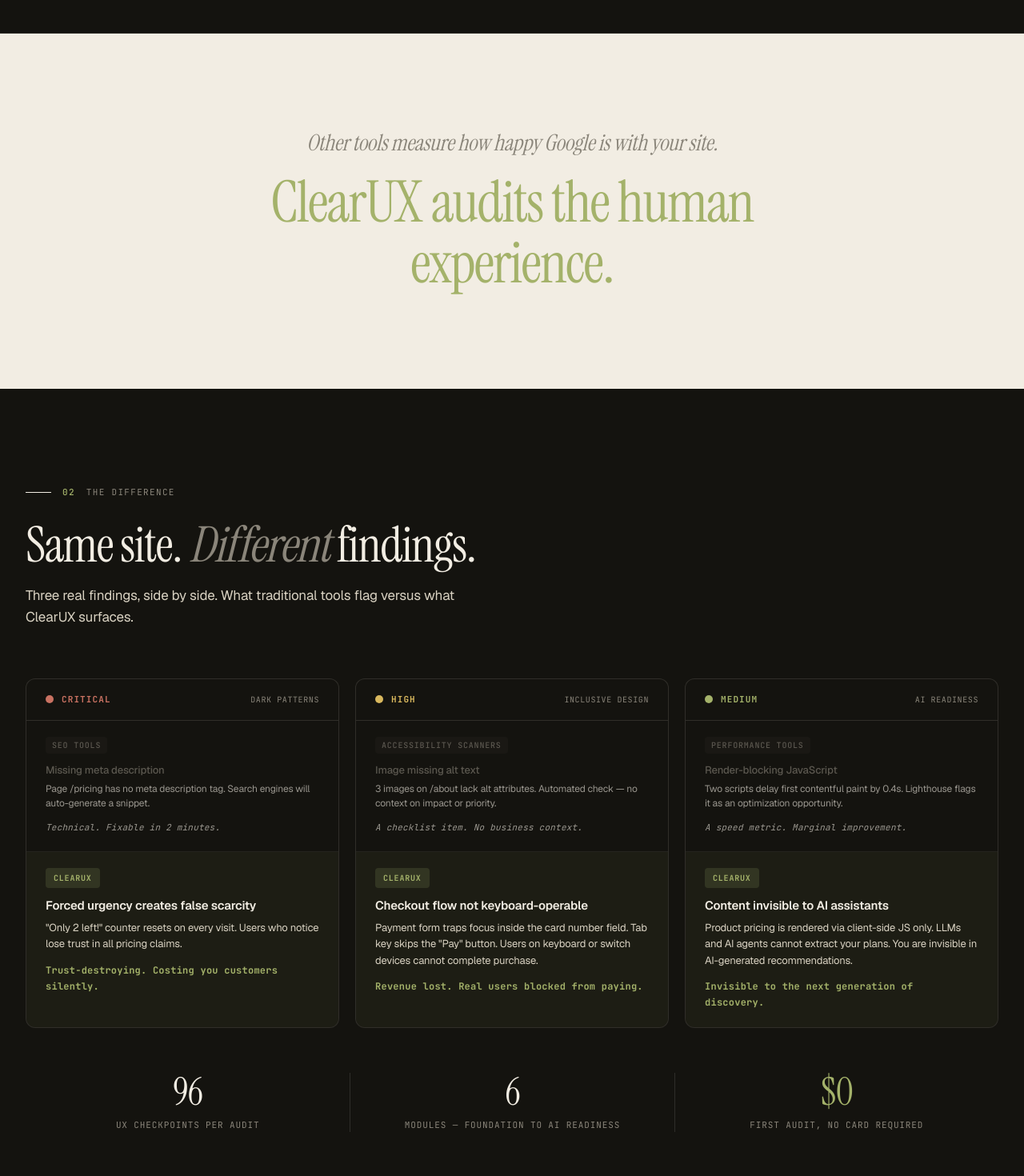
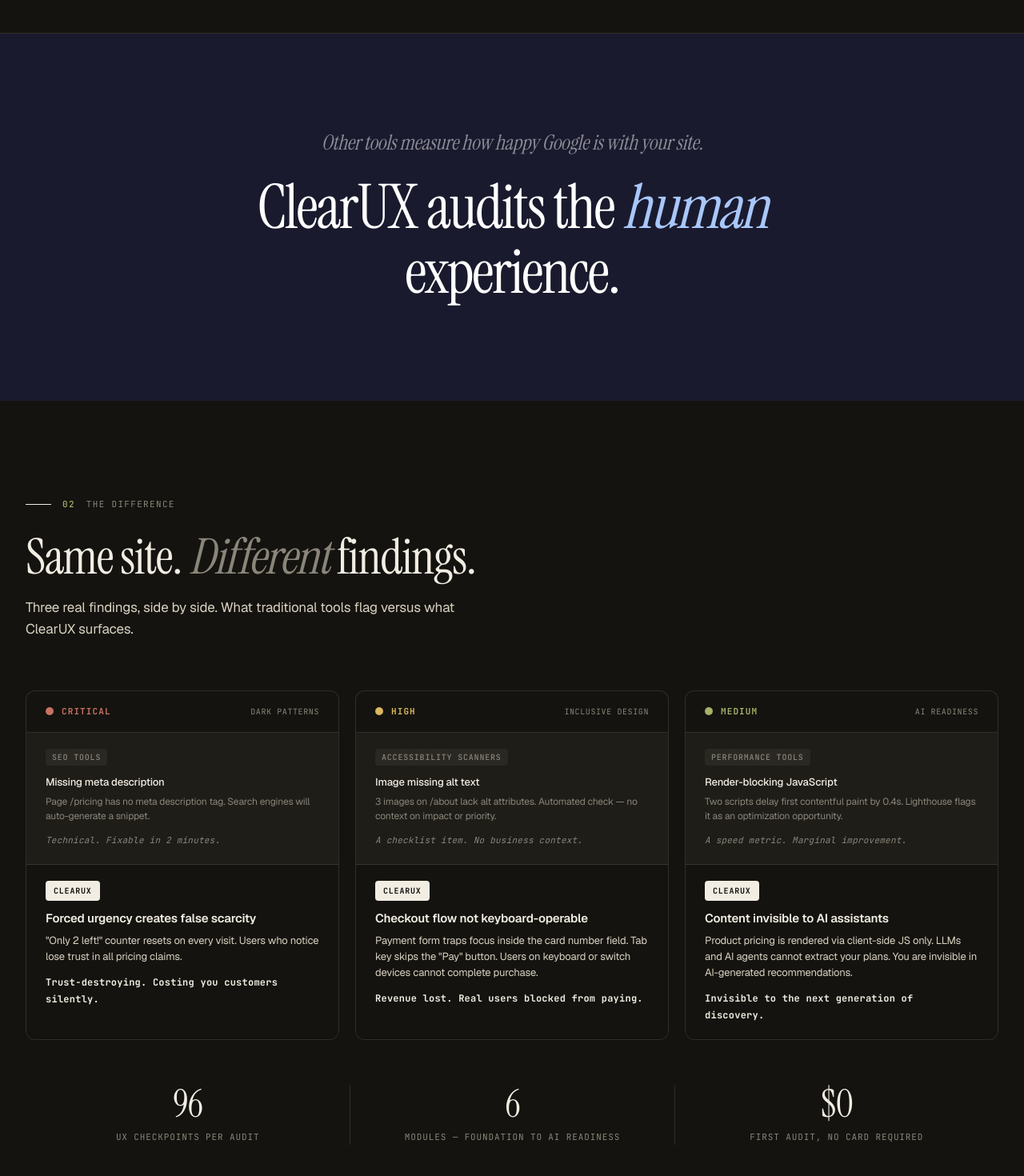
Before and after one commit to schintu79/clearux-saas, a Next.js app: page / in a window 1280 px wide. Shown: the part 2013-3483 px from the top of the page at 80% size. Built offline with nearby package versions, Linux system fonts and the light colour scheme; no server answers.

Commit message:
Fix audit UI: white finding cards, restore checkpoint health, improve multi-page crawler

```diff
--- a/src/components/marketing/Comparison.tsx
+++ b/src/components/marketing/Comparison.tsx
@@ -66,26 +66,28 @@ const sevColors: Record<string, { dot: string; text: string }> = {
 export function Comparison() {
   return (
     <>
-      {/* ── Dark interstitial banner ────────────────────────── */}
+      {/* ── Interstitial banner ─────────────────────────────── */}
       <section
         className="py-[120px] max-sm:py-[80px]"
-        style={{ background: 'var(--ink)', color: 'var(--paper)' }}
+        style={{ background: '#1A1A2E', color: '#ffffff' }}
       >
         <div className="max-w-mkt mx-auto px-8 max-sm:px-5 text-center">
-          {/* Line 1 — smaller, muted: the competitor reality */}
+          {/* Line 1 — smaller, subdued: the competitor reality */}
           <p
-            className="font-serif font-normal italic leading-[1.2] tracking-[-0.01em] mx-auto mb-5 max-sm:mb-4"
-            style={{ fontSize: 'clamp(18px, 2.4vw, 28px)', color: 'var(--m-muted)', maxWidth: '720px' }}
+            className="font-serif font-normal italic leading-[1.3] tracking-[-0.01em] mx-auto mb-6 max-sm:mb-4"
+            style={{ fontSize: 'clamp(18px, 2.4vw, 26px)', color: 'rgba(255,255,255,0.5)', maxWidth: '700px' }}
           >
             Other tools measure how happy Google is with your site.
           </p>
-          {/* Line 2 — larger, bright signal: our promise */}
-          <p
-            className="font-serif font-normal leading-[1.05] tracking-[-0.025em] mx-auto"
-            style={{ fontSize: 'clamp(36px, 5.6vw, 72px)', color: 'var(--signal)', maxWidth: '820px' }}
+          {/* Line 2 — large, bright white: the ClearUX promise */}
+          <h2
+            className="font-serif font-normal leading-[1.05] tracking-[-0.03em] mx-auto"
+            style={{ fontSize: 'clamp(40px, 6vw, 80px)', color: '#ffffff', maxWidth: '860px' }}
           >
-            ClearUX audits the human experience.
-          </p>
+            ClearUX audits the{' '}
+            <em className="italic" style={{ color: '#A8C7FA' }}>human</em>{' '}
+            experience.
+          </h2>
         </div>
       </section>
 
@@ -141,36 +143,33 @@ export function Comparison() {
                     </span>
                   </div>
 
-                  {/* Competitor side — faded, forgettable */}
-                  <div className="px-6 py-5 opacity-60" style={{ borderBottom: '1px solid var(--rule)' }}>
+                  {/* Competitor side — readable but clearly secondary */}
+                  <div className="px-6 py-5" style={{ borderBottom: '1px solid var(--rule)', background: 'var(--paper-2)' }}>
                     <div className="flex items-center gap-2 mb-3">
                       <span
                         className="font-mono text-[10px] tracking-[0.08em] uppercase font-medium px-2 py-0.5 rounded"
-                        style={{ background: 'var(--paper-2)', color: 'var(--m-muted)' }}
+                        style={{ background: 'var(--paper-3)', color: 'var(--m-muted)' }}
                       >
                         {card.competitor.tool}
                       </span>
                     </div>
-                    <p className="text-[13px] font-sans font-medium text-m-muted leading-[1.35] mb-1.5">
+                    <p className="text-[13px] font-sans font-medium text-ink/70 leading-[1.4] mb-1.5">
                       {card.competitor.title}
                     </p>
-                    <p className="text-[12px] font-sans text-m-muted/80 leading-[1.5] mb-3">
+                    <p className="text-[12px] font-sans text-m-muted leading-[1.5] mb-3">
                       {card.competitor.detail}
                     </p>
-                    <p className="text-[11px] font-mono tracking-[0.02em] text-m-muted/60 italic">
+                    <p className="text-[11px] font-mono tracking-[0.02em] text-m-muted italic">
                       {card.competitor.verdict}
                     </p>
                   </div>
 
-                  {/* ClearUX side — bold, high-contrast, unmissable */}
-                  <div
-                    className="px-6 py-5 flex-1"
-                    style={{ background: 'color-mix(in srgb, var(--signal) 6%, transparent)' }}
-                  >
+                  {/* ClearUX side — white background, bold, full contrast */}
+                  <div className="px-6 py-5 flex-1" style={{ background: 'var(--paper)' }}>
                     <div className="flex items-center gap-2 mb-3">
                       <span
                         className="font-mono text-[10px] tracking-[0.08em] uppercase font-semibold px-2.5 py-1 rounded"
-                        style={{ background: 'color-mix(in srgb, var(--signal) 16%, transparent)', color: 'var(--signal)' }}
+                        style={{ background: 'var(--ink)', color: 'var(--paper)' }}
                       >
                         ClearUX
                       </span>
@@ -181,10 +180,7 @@ export function Comparison() {
                     <p className="text-[13px] font-sans text-ink-2 leading-[1.55] mb-3">
                       {card.clearux.detail}
                     </p>
-                    <p
-                      className="text-[12px] font-mono tracking-[0.02em] font-semibold"
-                      style={{ color: 'var(--signal)' }}
-                    >
+                    <p className="text-[12px] font-mono tracking-[0.02em] font-semibold text-ink">
                       {card.clearux.verdict}
                     </p>
                   </div>
@@ -204,7 +200,7 @@ export function Comparison() {
               <p className="font-mono text-[11px] text-m-muted tracking-[0.08em] uppercase">modules — foundation to AI readiness</p>
             </div>
             <div className="text-center sm:px-6">
-              <p className="font-serif text-[48px] tracking-[-0.02em] leading-none mb-2" style={{ color: 'var(--signal)' }}>$0</p>
+              <p className="font-serif text-[48px] text-ink tracking-[-0.02em] leading-none mb-2">$0</p>
               <p className="font-mono text-[11px] text-m-muted tracking-[0.08em] uppercase">first audit, no card required</p>
             </div>
           </div>
```
